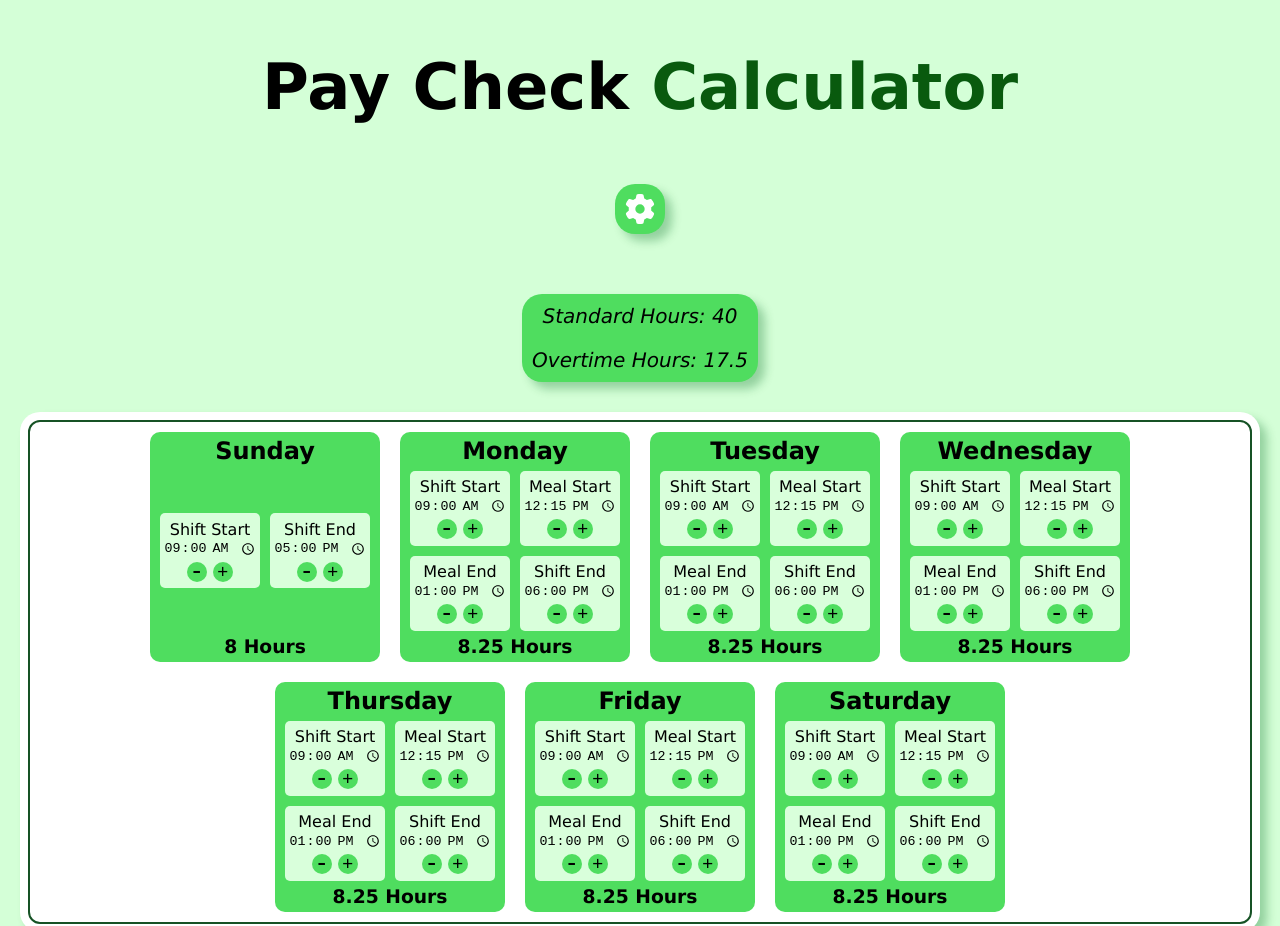
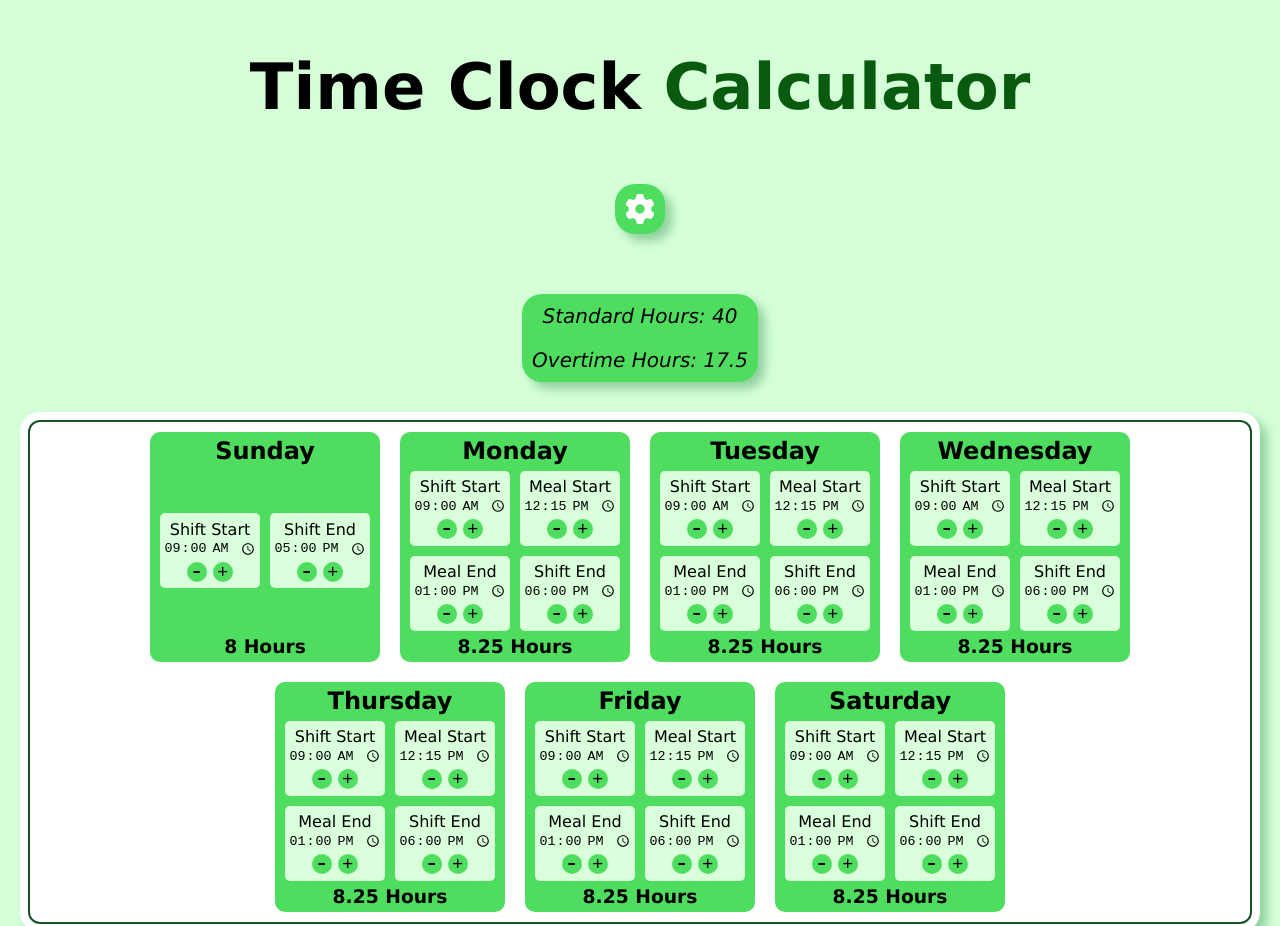
Before and after one commit to oroszs/time-clock-calculator, a website: page index.html in a window 1280 px wide. Shown: the top 926 px of the page. Drawn offline with Linux system fonts and the light colour scheme.

Commit message:
updating heading

```diff
--- a/index.html
+++ b/index.html
@@ -38,8 +38,8 @@
         </div>
         <div id='wrapper'>
             <h1>
-                <span>Pay</span>
-                <span>Check</span>
+                <span>Time</span>
+                <span>Clock</span>
                 <span>Calculator</span>
             </h1>
             <h3 class='login-text'></h3>
```
